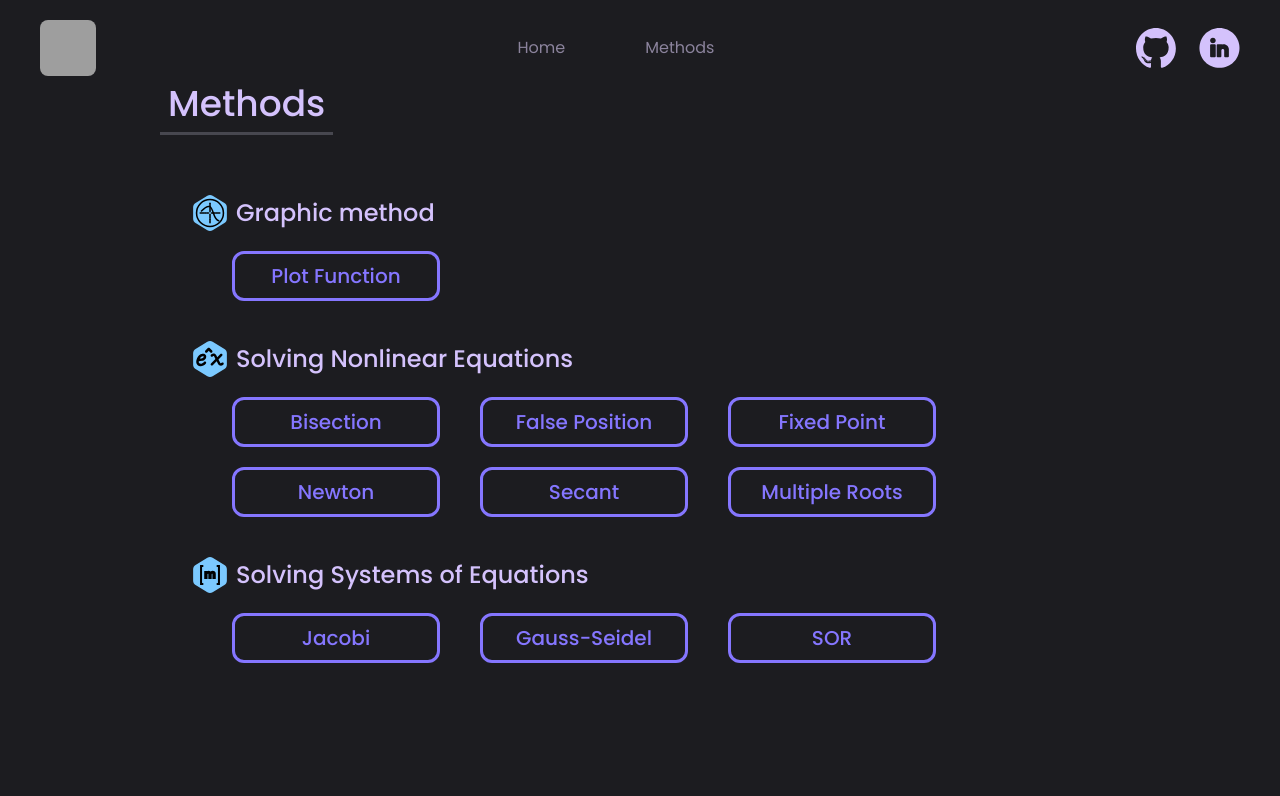
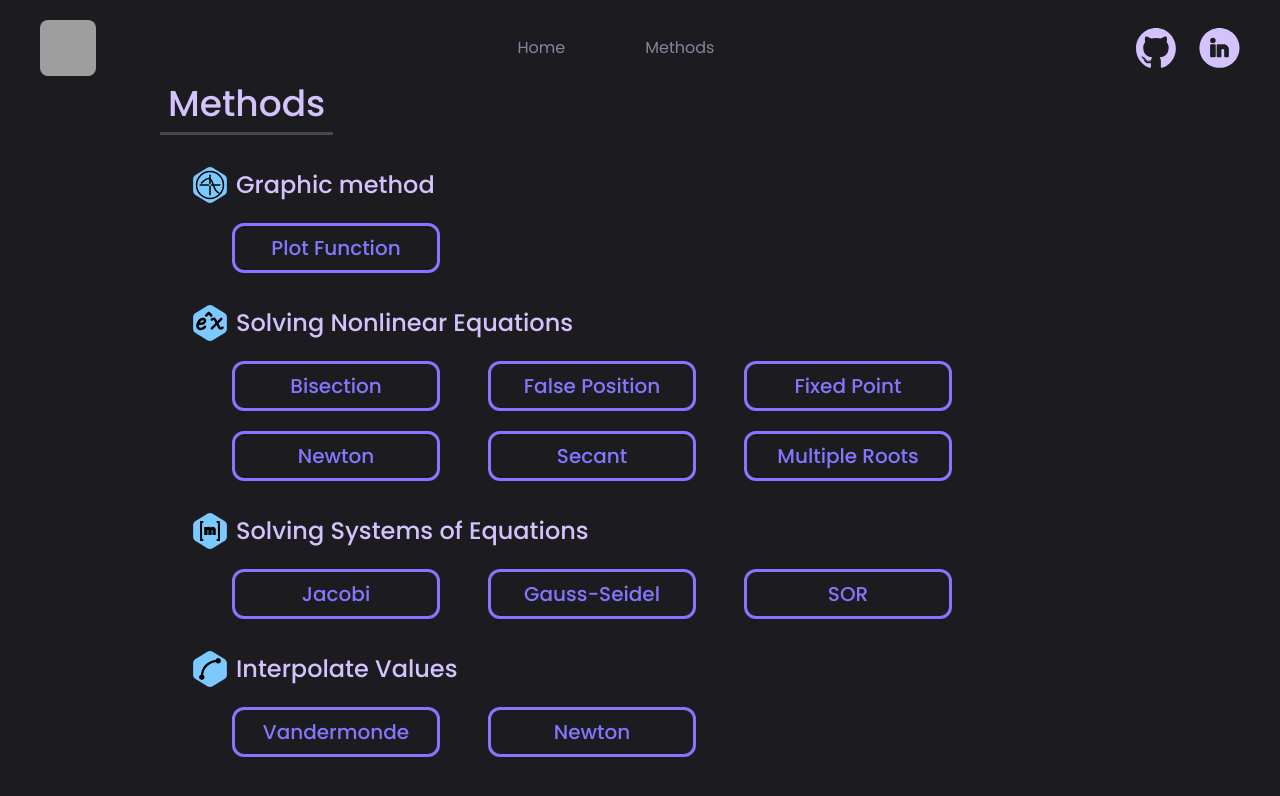
Before and after one commit to Adrephos/TheNumberForge, a React (Vite) app: page /methods in a window 1280 px wide. Shown: the top 796 px of the page. Built offline with nearby package versions, Linux system fonts and the light colour scheme; grey boxes are pictures that could not be loaded; what tailwindcss-patterns would draw is missing.

Commit message:
feat: add interpolations methods to methods list

```diff
--- a/src/pages/Methods.tsx
+++ b/src/pages/Methods.tsx
@@ -4,11 +4,13 @@ import { MethodButton } from '../components/Buttons.tsx'
 import graphicMethod from '../assets/graphical.svg'
 import nonlinear from '../assets/nonlinear.svg'
 import matrix from '../assets/matrix.svg'
+import interpolation from '../assets/interpolation.svg'
 
 // Arrays to create the methods
 let graphicMethodArray = ["plot_function"]
 let nonlinearArray = ["bisection", "false_position", "fixed_point", "newton", "secant", "multiple_roots"]
 let matrixArray = ["jacobi", "gauss-seidel", "sor"]
+let interpolationArray = ["vandermonde", "newton"]
 
 export const displayMethod = (method: string) => {
   // Replace underscores with spaces and make the first letter uppercase
@@ -21,7 +23,7 @@ const Section = ({ methodsNames, title, iconSrc, type }: { methodsNames: Array<s
   return (
     <div className="w-full">
       <SubTitle text={title} iconSrc={iconSrc} />
-      <div className="flex flex-wrap gap-x-10 gap-y-5 xl:w-[80%] pl-14 md:pl-10 pt-5">
+      <div className="flex flex-wrap gap-x-12 gap-y-5 xl:w-[80%] pl-14 md:pl-10 pt-5">
         {methodsNames.map((method) => (
           <MethodButton text={displayMethod(method)} href={`/methods/${type}/${method}`} />
         ))}
@@ -37,10 +39,11 @@ export const Methods = () => {
       <div className="xl:pl-[10rem] lg:pl-[6rem] lg:pr-0 px-[2rem] pt-5 lg:pt-0 pb-5">
         <Title text="Methods" />
       </div>
-      <div className="flex flex-col gap-10 pl-[3rem] lg:pl-[8rem] xl:pl-[12rem] items-center pt-10 w-full h-full">
+      <div className="flex flex-col gap-8 pl-[3rem] lg:pl-[8rem] xl:pl-[12rem] pb-5 pt-3 items-center  w-full h-full">
         <Section methodsNames={graphicMethodArray} title="Graphic method" iconSrc={graphicMethod} type="plot"/>
         <Section methodsNames={nonlinearArray} title="Solving Nonlinear Equations" iconSrc={nonlinear} type="nonlinear"/>
         <Section methodsNames={matrixArray} title="Solving Systems of Equations" iconSrc={matrix} type="systems"/>
+        <Section methodsNames={interpolationArray} title="Interpolate Values" iconSrc={interpolation} type="interpolation"/>
       </div>
     </div>
   )
```
Also changed, not shown: src/assets/interpolation.svg (added).
